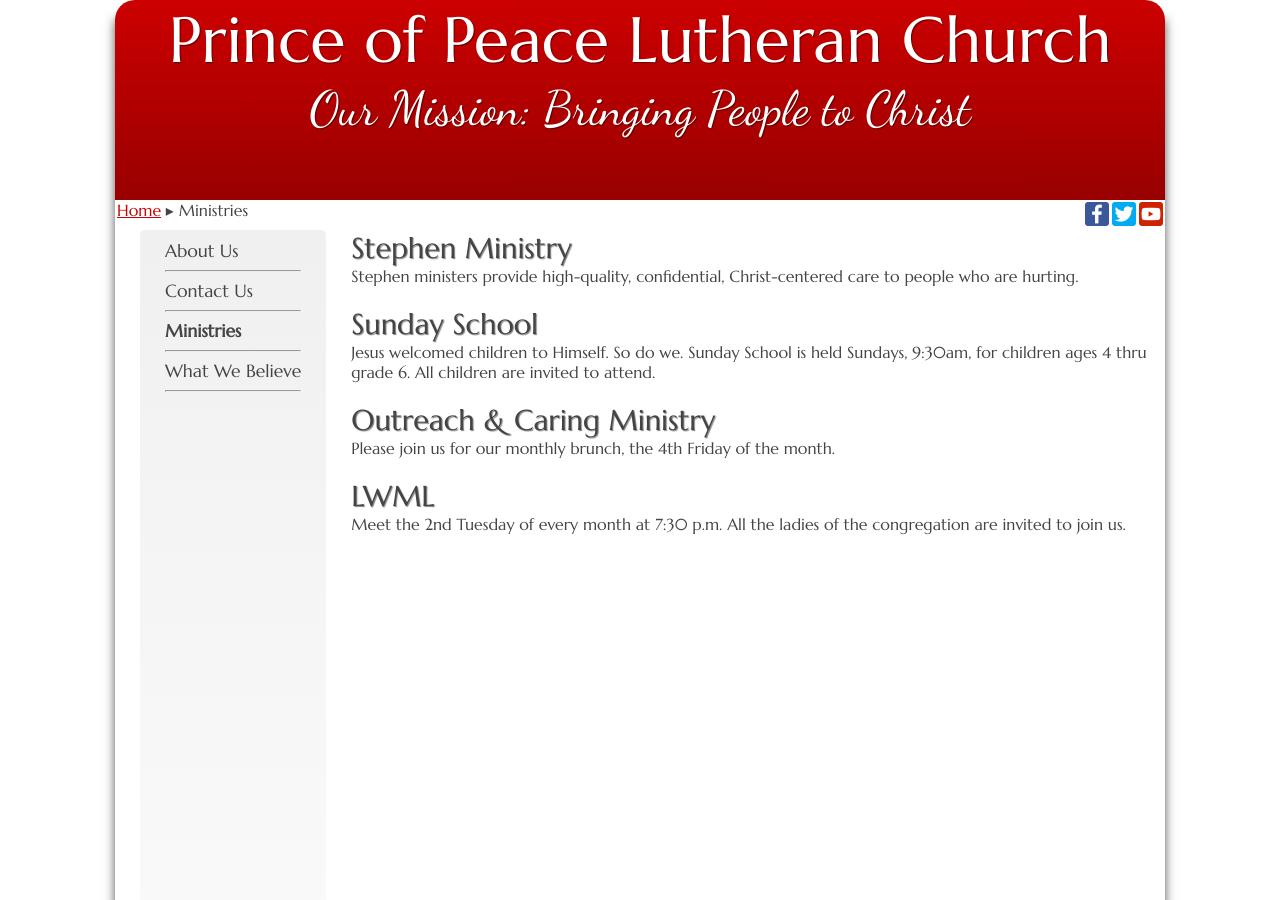
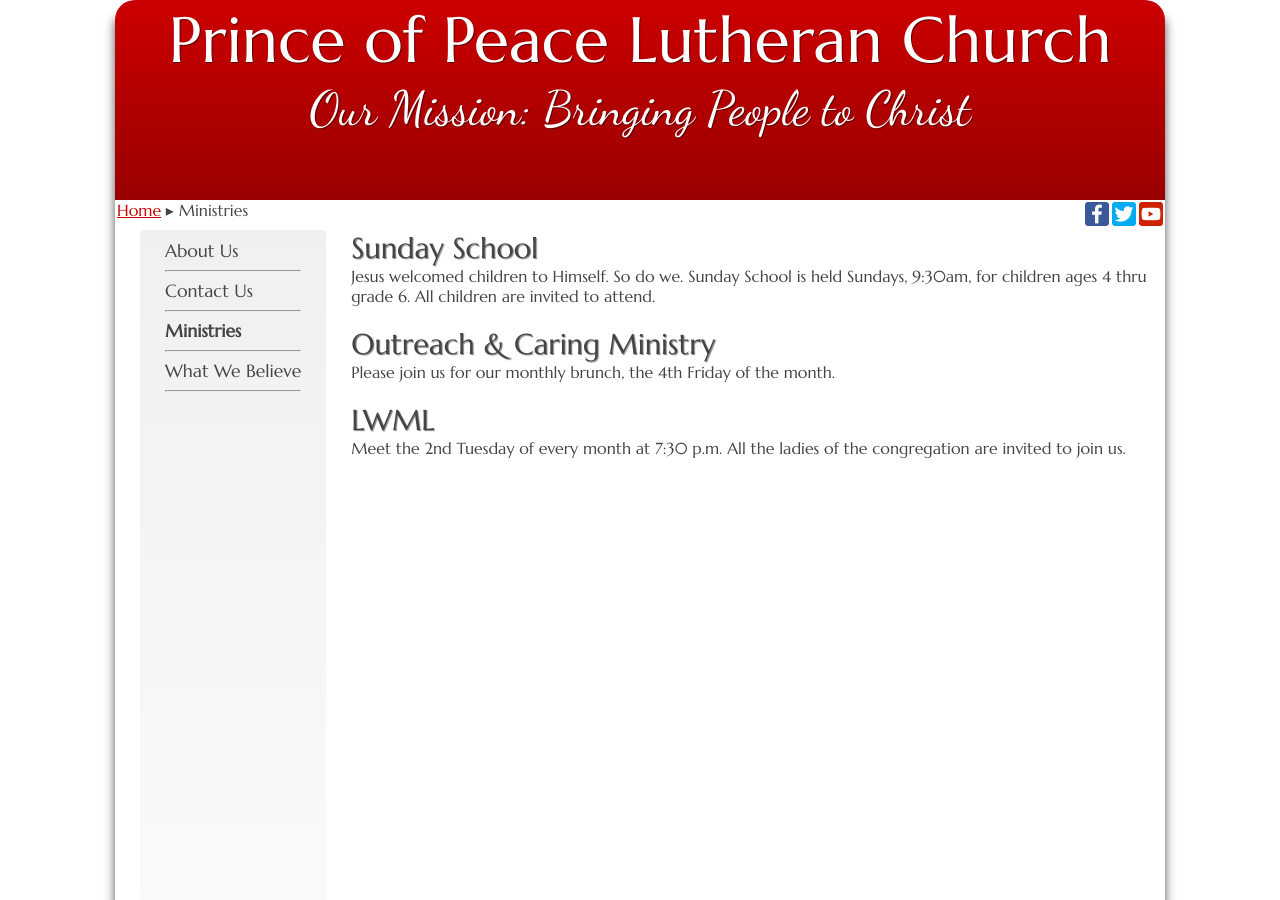
Before and after one commit to weslowsk/princeofpeace, a Jekyll site: the page built from ministries.html, in a window 1280 px wide and 900 px high. Built offline with Jekyll 4.4.1, drawn with Linux system fonts in a browser that asks for light colours.

Commit message:
remove Stephen Ministry references

```diff
--- a/about.html
+++ b/about.html
@@ -33,9 +33,6 @@ Phone: (306) 543-9898<br/>
                 <ul>
                     <li>Bible Studies</li>
                     <li>Christian Faith Instruction Classes</li>
-                    <li>
-                        <a href="http://www.stephenministries.org" target="stephenministry">Stephen Ministry</a>
-                    </li>
                 </ul>
             </td>
             <td>
--- a/ministries.html
+++ b/ministries.html
@@ -3,9 +3,6 @@ layout: default
 category: Ministries
 title: Ministries
 ---
-<h1>Stephen Ministry</h1>
-<p>Stephen ministers provide high-quality, confidential, Christ-centered care to people who are hurting.</p>
-<br/>
 <h1>Sunday School</h1>
 <p>Jesus welcomed children to Himself. So do we. Sunday School is held Sundays, 9:30am, for children ages 4 thru grade 6. All children are invited to attend.</p>
 <br/>
```
